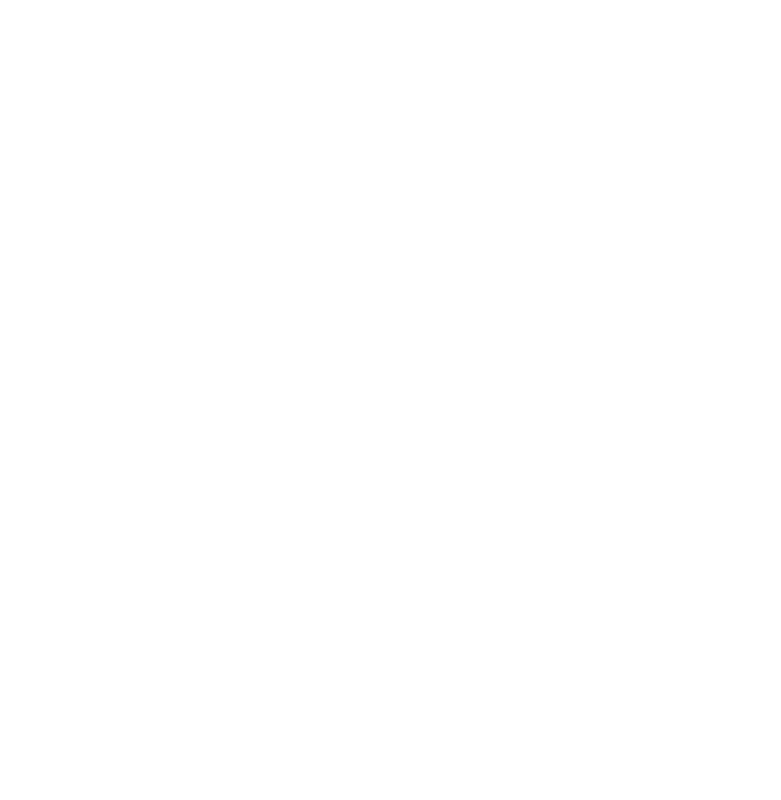
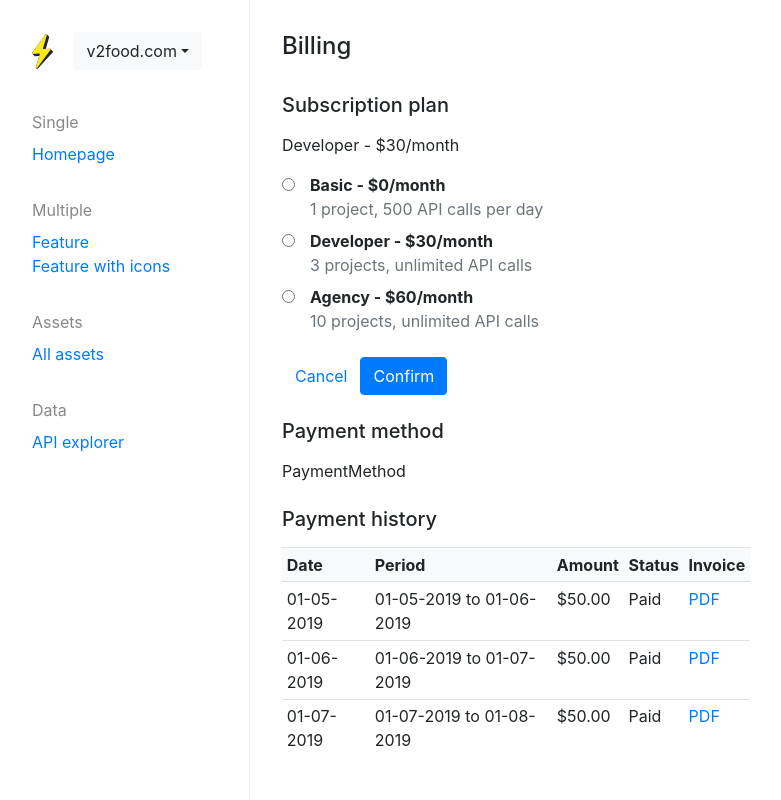
Before and after one commit to johnkueh/saas-boilerplate-components, a React (Create React App) app: page /billing/plans in a window 1280 px wide. Shown: the top 800 px of the page, without its empty margins (0-781 px from the left). Built offline with nearby package versions, Linux system fonts and the light colour scheme.

Commit message:
Added plan selection

```diff
--- a/src/App.js
+++ b/src/App.js
@@ -25,7 +25,8 @@ const App = () => (
     <Route path="/projects/new" exact component={NewProject} />
     <Route path="/account" exact component={Account} />
     <Route path="/settings" exact component={Settings} />
-    <Route path="/billing" exact component={Billing} />
+    <Route path="/billing" component={Billing} />
+    <Route path="/billing/plans" exact component={Billing} />
     <Route path="/team" exact component={Team} />
     <Route path="/dashboard" exact component={Dashboard} />
   </Router>
--- /dev/null
+++ b/src/components/billing/choose-plan.js
@@ -0,0 +1,53 @@
+import React from 'react';
+import { withRouter } from 'react-router-dom';
+import { Button, Form } from 'react-bootstrap';
+import { PropTypes } from 'prop-types';
+
+const ChoosePlan = ({ history }) => (
+  <>
+    <div className="my-3">
+      {mockPlans.map(plan => (
+        <Form.Check key={plan.id} className="mb-2" type="radio" id={plan.id}>
+          <div className="d-flex">
+            <div className="mr-2">
+              <Form.Check.Input name="plan" type="radio" />
+            </div>
+            <div>
+              <Form.Check.Label htmlFor={plan.id}>
+                <div className="font-weight-bold">
+                  {plan.title} - {plan.price}/month
+                </div>
+                <div className="text-muted">{plan.caption}</div>
+              </Form.Check.Label>
+            </div>
+          </div>
+        </Form.Check>
+      ))}
+    </div>
+    <div className="mt-4">
+      <Button variant="link" onClick={onClose.bind(this, history)}>
+        Cancel
+      </Button>
+      <Button onClick={onClose.bind(this, history)}>Confirm</Button>
+    </div>
+  </>
+);
+
+const onClose = history => {
+  history.push('/billing');
+};
+
+const mockPlans = [
+  { id: 'basic', price: '$0', title: 'Basic', caption: '1 project, 500 API calls per day' },
+  {
+    id: 'developer',
+    price: '$30',
+    title: 'Developer',
+    caption: '3 projects, unlimited API calls'
+  },
+  { id: 'agency', price: '$60', title: 'Agency', caption: '10 projects, unlimited API calls' }
+];
+
+export default withRouter(ChoosePlan);
+
+ChoosePlan.propTypes = {};
--- /dev/null
+++ b/src/components/billing/payment-method.js
@@ -0,0 +1,8 @@
+import React from 'react';
+import { PropTypes } from 'prop-types';
+
+const PaymentMethod = props => <div>PaymentMethod</div>;
+
+export default PaymentMethod;
+
+PaymentMethod.propTypes = {};
--- /dev/null
+++ b/src/components/billing/subscription-plans.js
@@ -0,0 +1,24 @@
+import React from 'react';
+import { Switch, Route, Link } from 'react-router-dom';
+import { PropTypes } from 'prop-types';
+import ChoosePlan from './choose-plan';
+
+const SubscriptionPlans = props => (
+  <div>
+    <div className="mb-2">Developer - $30/month</div>
+    <Switch>
+      <Route path="/billing/plans" component={ChoosePlan} />
+      <Route component={ChooseLink} />
+    </Switch>
+  </div>
+);
+
+const ChooseLink = props => (
+  <div>
+    <Link to="/billing/plans">Choose plan</Link>
+  </div>
+);
+
+export default SubscriptionPlans;
+
+SubscriptionPlans.propTypes = {};
--- a/src/components/side-nav/index.js
+++ b/src/components/side-nav/index.js
@@ -10,7 +10,7 @@ const SideNav = props => (
       <div className={styles.brand}>
         <div className="mr-1">
           <Link to="/dashboard">
-            <img alt="logo" height="35" src="logo-square.svg" />
+            <img alt="logo" height="35" src="/logo-square.svg" />
           </Link>
         </div>
         <DropdownButton
--- a/src/pages/billing.js
+++ b/src/pages/billing.js
@@ -1,14 +1,18 @@
 import React from 'react';
 import PaymentHistory from '../components/billing/payment-history';
+import PaymentMethod from '../components/billing/payment-method';
+import SubscriptionPlans from '../components/billing/subscription-plans';
 import Layout from '../layouts/with-side-nav';
 
 const Account = () => (
   <Layout title="Billing">
-    <div>[CREDIT_CARD_FORM_TO_COLLECT_PAYMENT]</div>
-    <div className="py-3" />
-    <h4 className="pb-3">Payment history</h4>
     <div className="row">
       <div className="col-md-6">
+        <h5 className="pt-2 pb-2">Subscription plan</h5>
+        <SubscriptionPlans />
+        <h5 className="pt-4 pb-2">Payment method</h5>
+        <PaymentMethod />
+        <h5 className="pt-4 pb-2">Payment history</h5>
         <PaymentHistory invoices={mockInvoices} />
       </div>
     </div>
```
